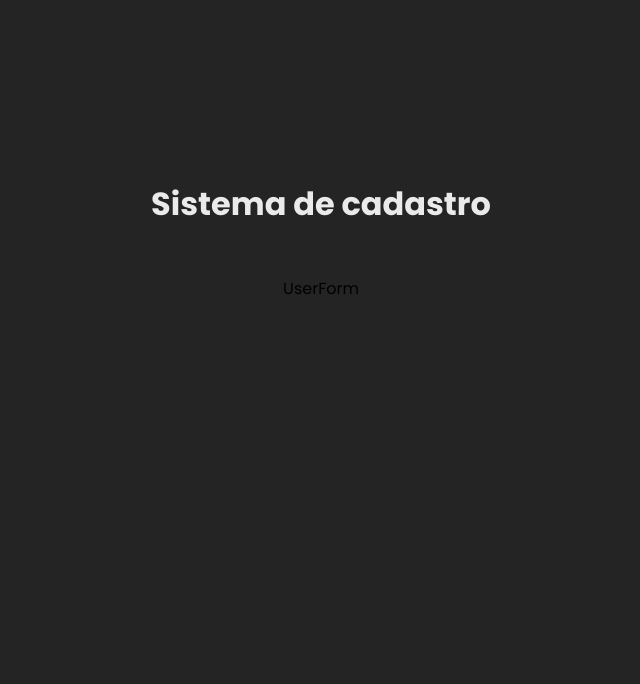
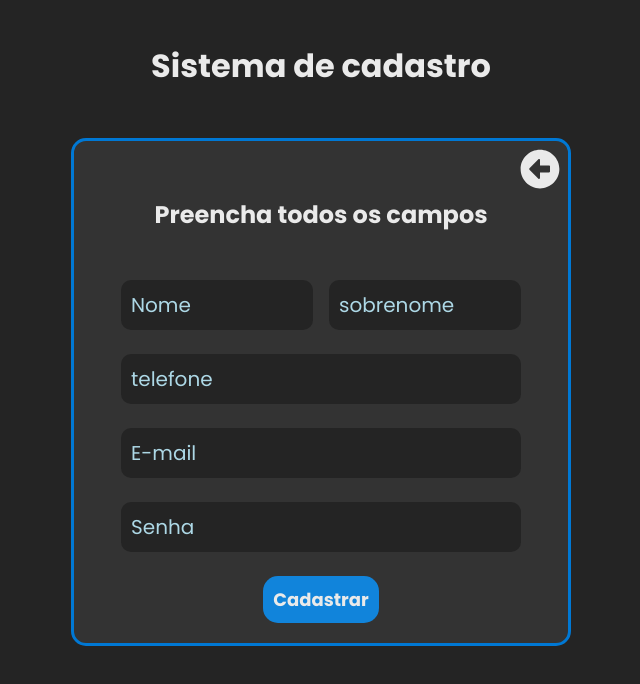
Before and after one commit to Darlan0307/Register_Users_frontend, a React (Vite) app: page /userform in a window 1280 px wide. Shown: the top 684 px of the page, without its empty margins (319-959 px from the left). Built offline with nearby package versions, Linux system fonts and the light colour scheme.

Commit message:
:lipstick: validações personalizadas adicionada no formulário

```diff
--- /dev/null
+++ b/src/@types/UserType.ts
@@ -0,0 +1,7 @@
+export type UserType = {
+  name?:String,
+  lastname?:String,
+  fone?:String,
+  email?:String,
+  password?:String
+}
--- a/src/App.scss
+++ b/src/App.scss
@@ -5,8 +5,11 @@
   align-items: center;
   justify-content: center;
   gap: 3em;
+  padding: 10px;
 
   h1{
     color: #eaeaea;
+    text-align: center;
+    margin-top: 1em;
   }
 }
--- a/src/components/pages/UserForm/index.tsx
+++ b/src/components/pages/UserForm/index.tsx
@@ -1,5 +1,111 @@
+import { FaArrowAltCircleLeft } from "react-icons/fa"
+import { useNavigate } from "react-router-dom"
+import './styles.scss'
+import { UserType } from "../../../@types/UserType"
+import { Validate } from "../../../utils/Validate"
+import { FormEvent, useState } from "react"
+
 export default function UserForm() {
+
+  const [name,setName] = useState('')
+  const [lastname,setLastname] = useState('')
+  const [fone,setFone] = useState('')
+  const [email,setEmail] = useState('')
+  const [password,setPassword] = useState('')
+
+  const [erros,setErros] = useState<UserType | null>(null)
+
+  const navigate = useNavigate()
+
+
+  const handleSubmit = (event:FormEvent) =>{
+    event.preventDefault();
+    setErros(null)
+
+    const userData:UserType = {
+      name,
+      lastname,
+      fone,
+      email,
+      password
+    }
+
+    const objErros = Validate(userData)
+
+    if(Object.keys(objErros).length > 0){
+      setErros(objErros)
+      return;
+    }
+
+    console.log(userData);
+
+    setName('')
+    setLastname('')
+    setFone('')
+    setEmail('')
+    setPassword('')
+  }
+
   return (
-    <div>UserForm</div>
+    <div className="userform_page">
+      <div className="back-btn" onClick={()=>navigate("/")}>
+        <FaArrowAltCircleLeft/>
+      </div>
+
+      <h2>Preencha todos os campos</h2>
+
+      <form className="form" onSubmit={handleSubmit}>
+        <div className="campo_nome_sobrenome">
+          <div>
+            <input type="text" placeholder="Nome" onChange={(e)=>setName(e.target.value)}
+            value={name}
+            className={erros?.name && "inputError"}
+            />
+            {erros?.name && (
+              <small>{erros.name}</small>
+            )}
+          </div>
+          <div>
+            <input type="text" placeholder="sobrenome" onChange={(e)=>setLastname(e.target.value)} value={lastname}
+            className={erros?.lastname && "inputError"}
+            />
+            {erros?.lastname && (
+              <small>{erros.lastname}</small>
+            )}
+
+          </div>
+        </div>
+        <div>
+          <input type="tel" placeholder="telefone" onChange={(e)=>setFone(e.target.value)} value={fone}
+          className={erros?.fone && "inputError"}
+          />
+          {erros?.fone && (
+              <small>{erros.fone}</small>
+            )}
+        </div>
+        <div>
+          <input type="email" placeholder="E-mail" onChange={(e)=>setEmail(e.target.value)} value={email}
+          className={erros?.email && "inputError"}
+          />
+          {erros?.email && (
+              <small>{erros.email}</small>
+            )}
+        </div>
+        <div>
+          <input type="password" placeholder="Senha" onChange={(e)=>setPassword(e.target.value)} value={password}
+          className={erros?.email && "inputError"}
+          />
+          {erros?.password && (
+              <small>{erros.password}</small>
+            )}
+        </div>
+        <button
+        type="submit"
+        >
+          Cadastrar
+        </button>
+      </form>
+
+    </div>
   )
 }
--- /dev/null
+++ b/src/components/pages/UserForm/styles.scss
@@ -0,0 +1,95 @@
+.userform_page{
+  background-color: #333;
+  position: relative;
+  width: 90vw;
+  max-width: 500px;
+  display: flex;
+  flex-direction: column;
+  align-items: center;
+  gap: 3em;
+  padding: 20px 10px;
+  border-radius: 15px;
+  border: 3px solid #0078d4;
+
+  .back-btn{
+    position: absolute;
+    top: 8px;
+    right: 8px;
+    cursor: pointer;
+    svg{
+      fill: #eaeaea;
+      font-size: 40px;
+    }
+  }
+
+  h2{
+    margin-top: 1.5em;
+    color: #eaeaea;
+    text-align: center;
+  }
+
+  .form{
+    display: flex;
+    flex-direction: column;
+    gap: 1.5em;
+    align-items: center;
+
+    div{
+      width: 100%;
+      max-width: 400px;
+      input{
+        width: 100%;
+        font-size: 20px;
+        padding: 10px;
+        outline: none;
+        background-color: #242424;
+        color: #eaeaea;
+        border: none;
+        border-radius: 10px;
+        transition: all .3s;
+        &::placeholder{
+          color: lightblue;
+        }
+
+        &:focus{
+          border: 2px solid #eaeaea;
+          transform: scale(1.05);
+        }
+      }
+    }
+
+    .campo_nome_sobrenome{
+      display: flex;
+      justify-content: center;
+      gap: 1em;
+      div{
+        width: 50%;
+      }
+    }
+
+    .inputError{
+      border: 2px solid lightcoral;
+    }
+
+    button{
+      background-color: #1184db;
+      padding: 10px;
+      border: none;
+      border-radius: 15px;
+      font-size: 18px;
+      font-weight: bold;
+      cursor: pointer;
+      color: #eaeaea;
+      transition: all .6s;
+      &:hover{
+        background-color: #03599b;
+
+      }
+    }
+
+    small{
+      color: lightcoral;
+    }
+  }
+
+}
--- /dev/null
+++ b/src/utils/Validate.ts
@@ -0,0 +1,28 @@
+import { UserType } from "../@types/UserType";
+
+type Error = {
+  [key : string]:String
+}
+
+export const Validate = (data : UserType) => {
+
+  const erros : Error = {}
+
+  if(!data.name){
+    erros['name'] = 'O nome é obrigatório'
+  }
+  if(!data.lastname){
+    erros['lastname'] = 'O sobrenome é obrigatório'
+  }
+  if(!data.fone){
+    erros['fone'] = 'O telefone é obrigatório'
+  }
+  if(!data.email){
+    erros['email'] = 'Campo email é obrigatório'
+  }
+  if(!data.password){
+    erros['password'] = 'A senha é obrigatória'
+  }
+
+  return erros
+}
```
Also changed, not shown: src/components/ContainerPages/styles.module.scss (deleted).
